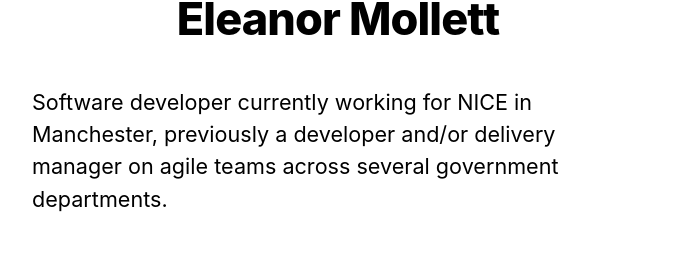
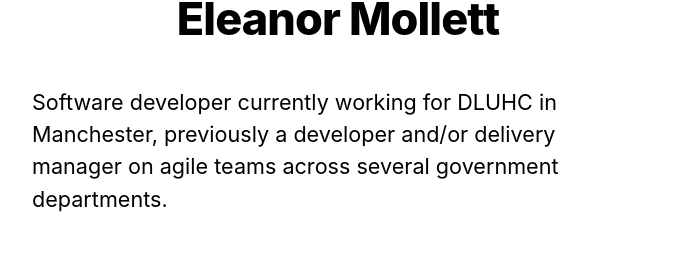
Before and after one commit to emollett/nextjs-blog-spike, a Next.js app: page / in a window 1280 px wide. Shown: the part 224-480 px from the top of the page, without its empty margins (302-977 px from the left). Built offline with nearby package versions, Linux system fonts and the light colour scheme.

Commit message:
Update job details

```diff
--- a/pages/index.js
+++ b/pages/index.js
@@ -14,7 +14,7 @@
       </Head>
 
       <section className={`${utilStyles.headingMd} ${utilStyles.paddingSections}`}>
-        <p>Software developer currently working for NICE in Manchester, previously a developer and/or delivery manager on agile teams across several government departments.</p>
+        <p>Software developer currently working for DLUHC in Manchester, previously a developer and/or delivery manager on agile teams across several government departments.</p>
       </section>
 
       <section className={`${utilStyles.headingMd} ${utilStyles.paddingSections}`}>
```
